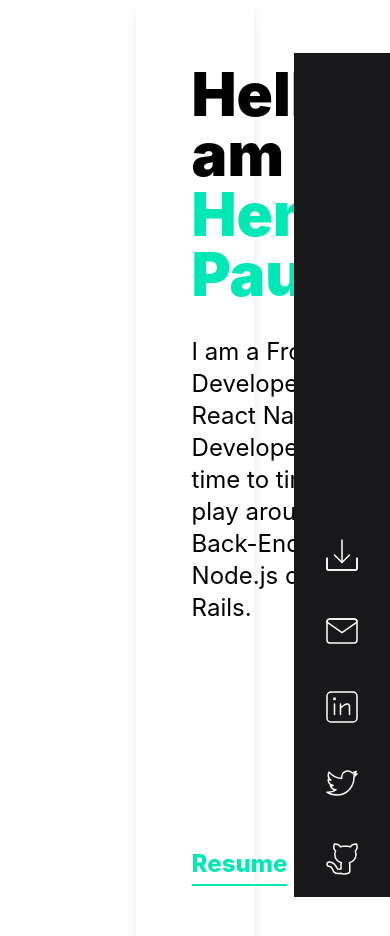
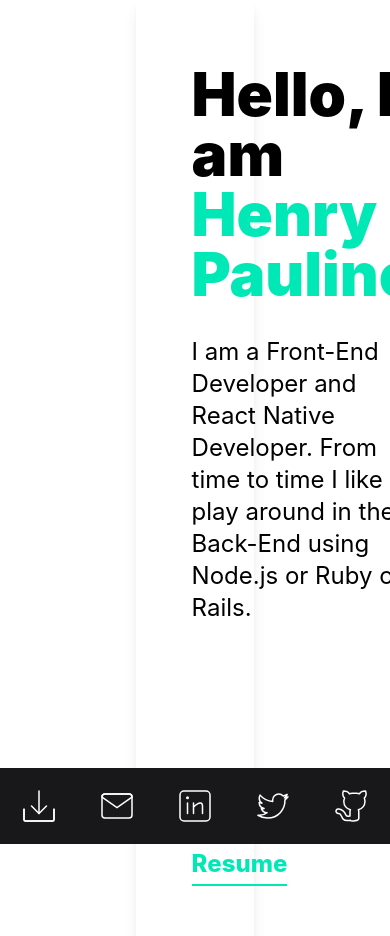
Before and after one commit to corasan/henrypl.com, a React (Create React App) app: page / in a window 390 px wide. Shown: the top 936 px of the page. Built offline with nearby package versions, Linux system fonts and the light colour scheme.

Commit message:
responsive sidebar

```diff
--- a/src/components/Sidebar.tsx
+++ b/src/components/Sidebar.tsx
@@ -1,9 +1,13 @@
 import Icons from './Icons'
 
-const Sidebar = () => (
-  <div className="flex flex-col w-24 justify-end items-center bg-gray-900 min-h-screen fixed right-0">
-    <Icons />
-  </div>
-)
+const Sidebar = () => {
+  const responsive =
+    'sm:flex-col sm:min-h-screen sm:min-w-0 sm:justify-end sm:items-center sm:right-0 sm:px-5'
+  return (
+    <div className={`flex flex-row min-w-full min-h-24 bg-gray-900 fixed bottom-0 ${responsive}`}>
+      <Icons />
+    </div>
+  )
+}
 
 export default Sidebar
```
Also changed, not shown: 2 other files (tests, documents, lock files or other folders).
